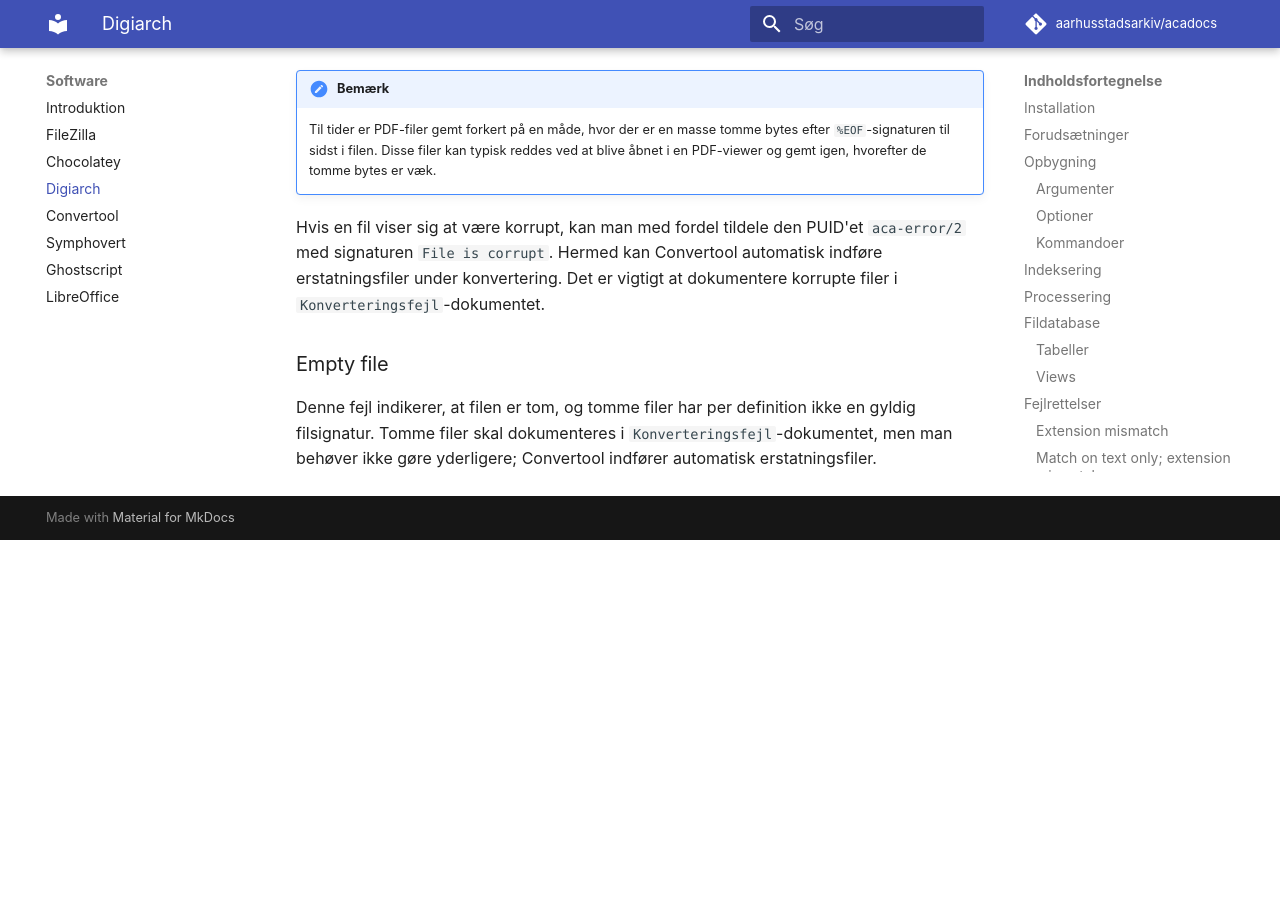
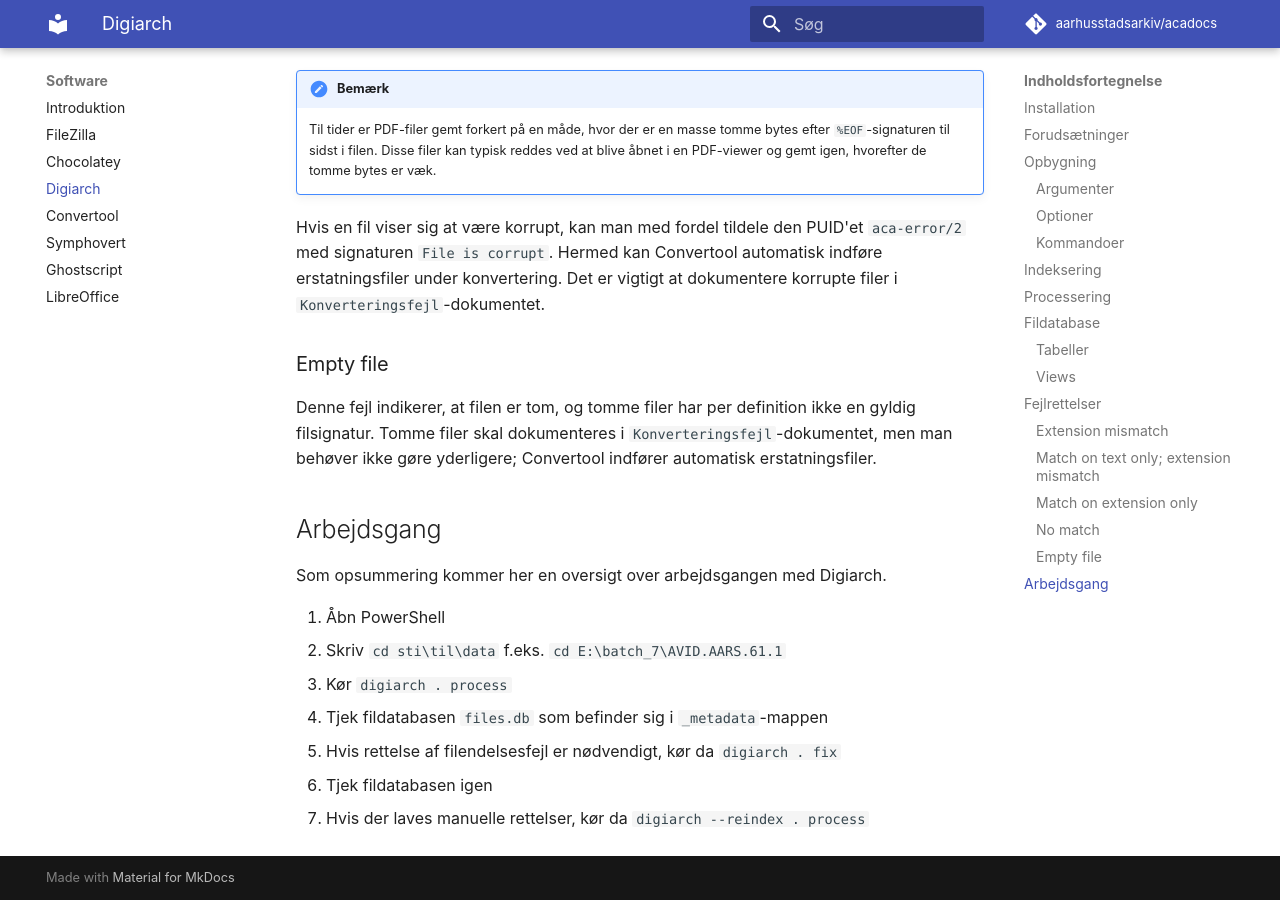
Before and after one commit to aarhusstadsarkiv/acadocs, an MkDocs documentation site: the page built from docs/software/digiarch.md, in a window 1280 px wide and 900 px high, scrolled down 8118 px. Built offline with MkDocs 1.6.1 and Material for MkDocs 9.7.7, drawn with Linux system fonts in a browser that asks for light colours; comment, search, counter and statistics services are not loaded; before the commit the page ends 8658 px from its top, so only the background shows below that.

Commit message:
Add step by step guide

```diff
--- a/docs/software/digiarch.md
+++ b/docs/software/digiarch.md
@@ -237,3 +237,14 @@
 Hvis en fil viser sig at være korrupt, kan man med fordel tildele den PUID'et `aca-error/2` med signaturen `File is corrupt`. Hermed kan Convertool automatisk indføre erstatningsfiler under konvertering. Det er vigtigt at dokumentere korrupte filer i `Konverteringsfejl`-dokumentet.
 ### Empty file
 Denne fejl indikerer, at filen er tom, og tomme filer har per definition ikke en gyldig filsignatur. Tomme filer skal dokumenteres i `Konverteringsfejl`-dokumentet, men man behøver ikke gøre yderligere; Convertool indfører automatisk erstatningsfiler.
+
+## Arbejdsgang
+Som opsummering kommer her en oversigt over arbejdsgangen med Digiarch.
+
+1. Åbn PowerShell
+2. Skriv `cd sti\til\data` f.eks. `cd E:\batch_7\AVID.AARS.61.1`
+3. Kør `digiarch . process`
+4. Tjek fildatabasen `files.db` som befinder sig i `_metadata`-mappen
+5. Hvis rettelse af filendelsesfejl er nødvendigt, kør da `digiarch . fix`
+6. Tjek fildatabasen igen
+7. Hvis der laves manuelle rettelser, kør da `digiarch --reindex . process`
```
